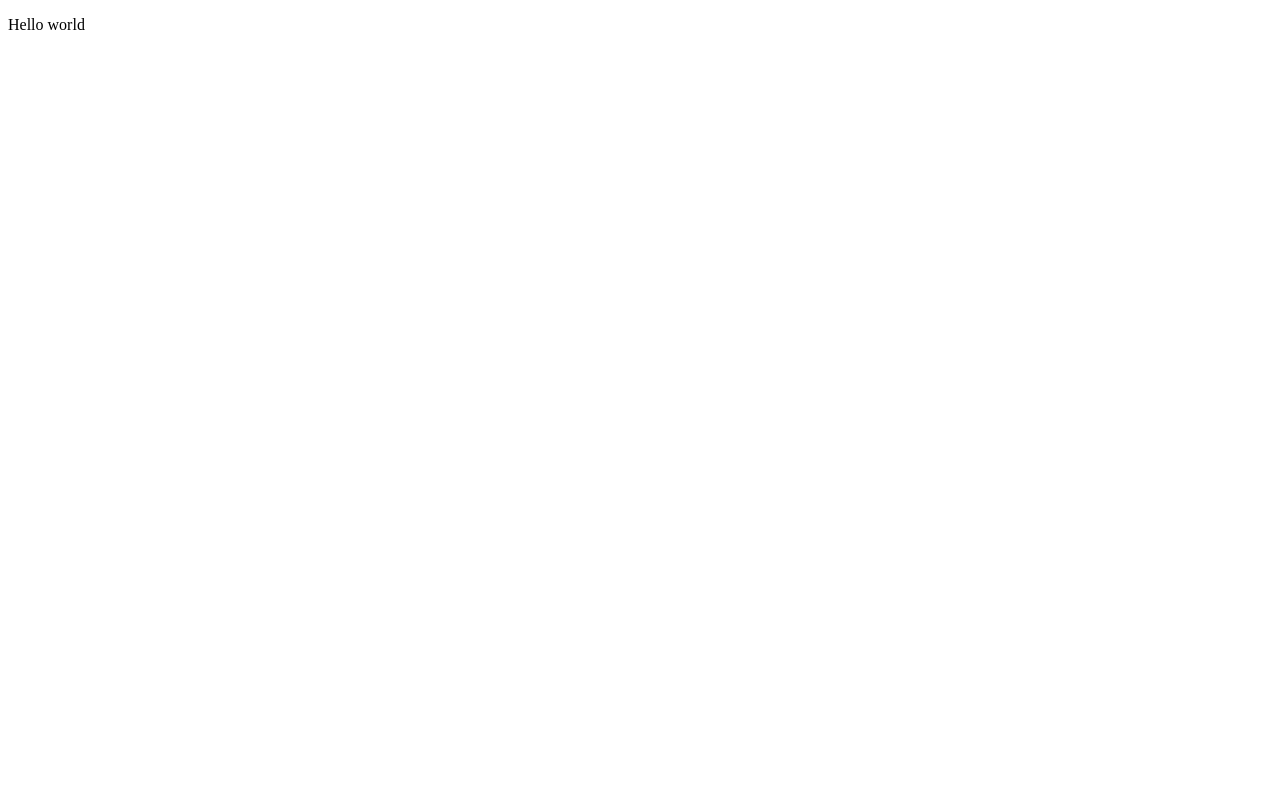
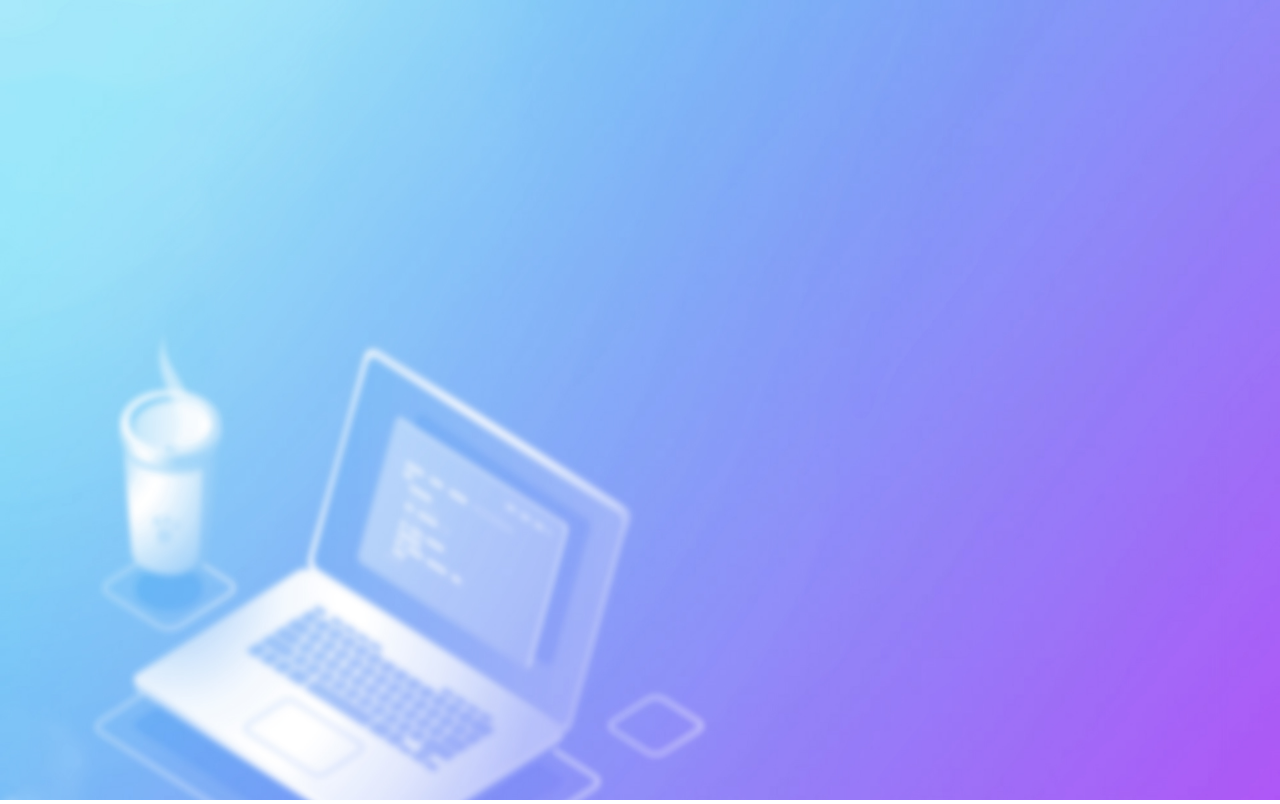
Before and after one commit to alberttran1/folio, a React (Create React App) app: page / in a window 1280 px wide. Built offline with nearby package versions, Linux system fonts and the light colour scheme.

Commit message:
background

```diff
--- a/src/index.css
+++ b/src/index.css
@@ -1,13 +1,23 @@
 body {
   margin: 0;
+  padding: 0;
   font-family: -apple-system, BlinkMacSystemFont, 'Segoe UI', 'Roboto', 'Oxygen',
     'Ubuntu', 'Cantarell', 'Fira Sans', 'Droid Sans', 'Helvetica Neue',
     sans-serif;
   -webkit-font-smoothing: antialiased;
   -moz-osx-font-smoothing: grayscale;
+  overflow: hidden;
 }
 
 code {
   font-family: source-code-pro, Menlo, Monaco, Consolas, 'Courier New',
     monospace;
 }
+
+img.bg {
+  width: 100vw;
+  height: 100vh;
+  background-position: center center;
+  background-repeat: no-repeat;
+  background-size: cover;
+}
--- a/src/index.js
+++ b/src/index.js
@@ -1,11 +1,20 @@
 import React from 'react';
 import ReactDOM from 'react-dom';
+import background from "./img/background.jpg";
+import './index.css';
 
-const App = () => (
-  <div>
-    <p>Hello world</p>
-  </div>
-)
+// background
+const Background = () => {
+  return (
+    <img src={background} class="bg" alt="background"></img>
+  )
+}
+
+const App = () => {
+  return (
+    <Background />
+  )
+}
 
 
 ReactDOM.render(<App />,document.getElementById('root'));
```
Also changed, not shown: src/img/background.jpg (added).
